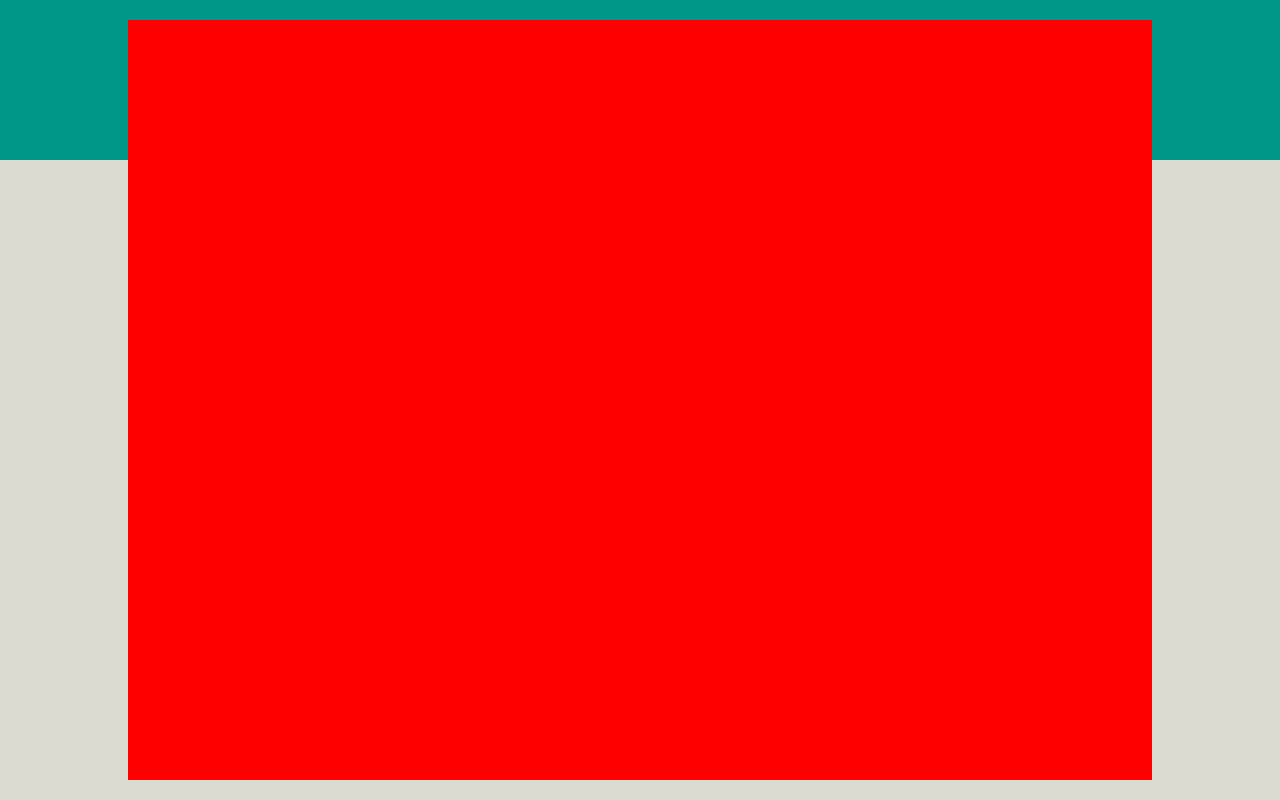
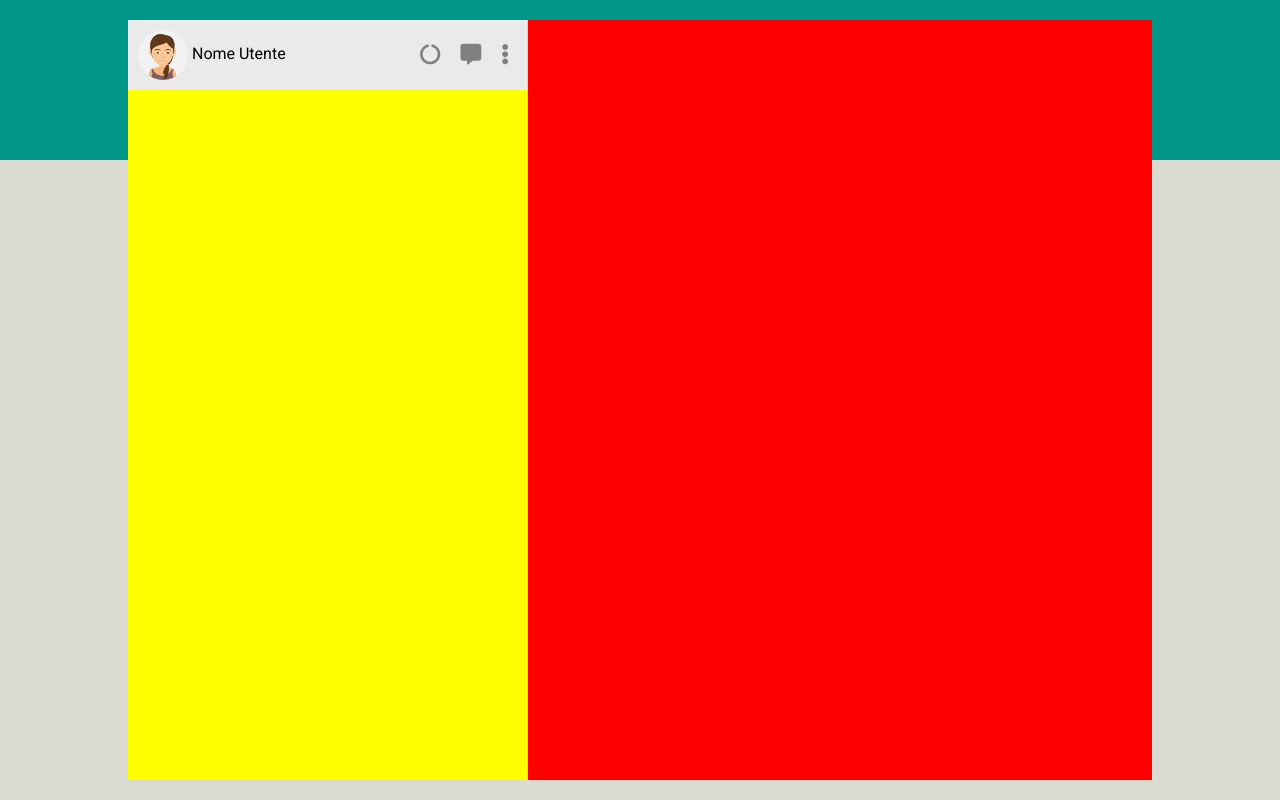
Before and after one commit to rizzamatteo96/vue-boolzapp, a plain HTML site: page index.html in a window 1280 px wide. Drawn offline with nearby package versions, Linux system fonts and the light colour scheme.

Commit message:
add top user section

```diff
--- a/css/style.css
+++ b/css/style.css
@@ -1,4 +1,4 @@
-/* COMMONS */
+/** COMMONS */
 *{
     margin: 0;
     padding: 0;
@@ -7,6 +7,7 @@
 
 body{
     background-color: #dcdbd2;
+    font-family: 'Roboto', sans-serif;
 }
 
 body::before{
@@ -17,6 +18,21 @@ body::before{
     background-color: #009688;
 }
 
+.clearfix::after{
+    content: '';
+    display: table;
+    clear: both;
+}
+
+.float-l{
+    float: left;
+}
+
+.float-r{
+    float: right;
+}
+
+/** MAIN CONTAINER CONFIGURATION */
 .container{
     position: fixed;
     top: 50%;
@@ -26,6 +42,36 @@ body::before{
     width: 80%;
 }
 
+.left-side{
+    height: 100%;
+    width: 400px;
+    border-right: 1px solid lightgray;
+}
+
+.left-side > *,
+.right-side > *{
+    padding: 10px;
+}
+
+header{
+    width: 100%;
+    background-color: #eaeaea;
+    display: flex;
+    justify-content: space-between;
+    align-items: center;
+}
+
+img.avatar{
+    height: 50px;
+    border-radius: 50%;
+    vertical-align: middle;
+}
+
+header .icons i{
+    margin: 0 8px;
+    font-size: 1.3rem;
+    color: gray;
+}
 
 
 
@@ -36,3 +82,6 @@ body::before{
 .debug .container{
     background-color: red;
 }
+.debug .left-side{
+    background-color: yellow;
+}
--- a/index.html
+++ b/index.html
@@ -7,6 +7,10 @@
     <title>Boolzapp</title>
     <!-- My style -->
     <link rel="stylesheet" href="css/style.css">
+    <!-- Font -->
+    <link rel="preconnect" href="https://fonts.googleapis.com">
+    <link rel="preconnect" href="https://fonts.gstatic.com" crossorigin>
+    <link href="https://fonts.googleapis.com/css2?family=Roboto:wght@100;300;400;500;700;900&display=swap" rel="stylesheet">
     <!-- Fontawesome -->
     <link rel="stylesheet" href="https://cdnjs.cloudflare.com/ajax/libs/font-awesome/5.15.3/css/all.min.css" integrity="sha512-iBBXm8fW90+nuLcSKlbmrPcLa0OT92xO1BIsZ+ywDWZCvqsWgccV3gFoRBv0z+8dLJgyAHIhR35VZc2oM/gI1w==" crossorigin="anonymous" referrerpolicy="no-referrer" />
     <!-- Vue -->
@@ -17,6 +21,30 @@
     <!-- inizio contenitore principale -->
     <div id="app" class="container">
 
+        <!-- inizio colonna sinistra -->
+        <section class="left-side">
+            <!-- inizio header sx -->
+            <header>
+                <div class="user">
+                    <img class="avatar" src="img/avatar_io.jpg" alt="user avatar">
+                    <span class="user-name">Nome Utente</span>
+                </div>
+                <div class="icons">
+                    <i class="fas fa-circle-notch"></i>
+                    <i class="fas fa-comment-alt"></i>
+                    <i class="fas fa-ellipsis-v"></i>
+                </div>
+            </header>
+            <!-- fine header sx -->
+        </section>
+        <!-- fine colonna sinistra -->
+
+        <!-- inizio colonna destra -->
+        <section class="right-side">
+
+        </section>
+        <!-- fine colonna destra -->
+
     </div>
     <!-- fine contenitore principale -->
 
```
